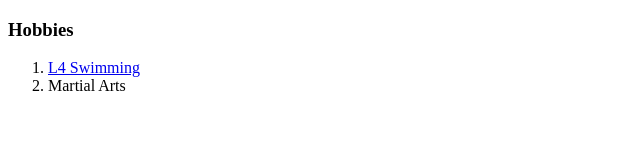
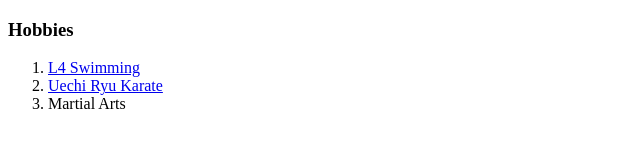
Before and after one commit to artsingletary/Udemy_2023_Web_Development, a plain HTML site: page Personal Site/hobbies.html in a window 1280 px wide. Shown: the whole page, without its empty margins (0-640 px from the left). Drawn offline with Linux system fonts and the light colour scheme.

Commit message:
Updated hobbies

```diff
--- a/Personal Site/hobbies.html
+++ b/Personal Site/hobbies.html
@@ -10,6 +10,7 @@
     <h3>Hobbies</h3>
     <ol>
       <li><a href="https://www.l4swimming.org/">L4 Swimming</a></li>
+      <li><a href="https://www.traditionalkarate.com/">Uechi Ryu Karate</a></li>
       <li>Martial Arts</li>
     </ol>
 </body>
```
